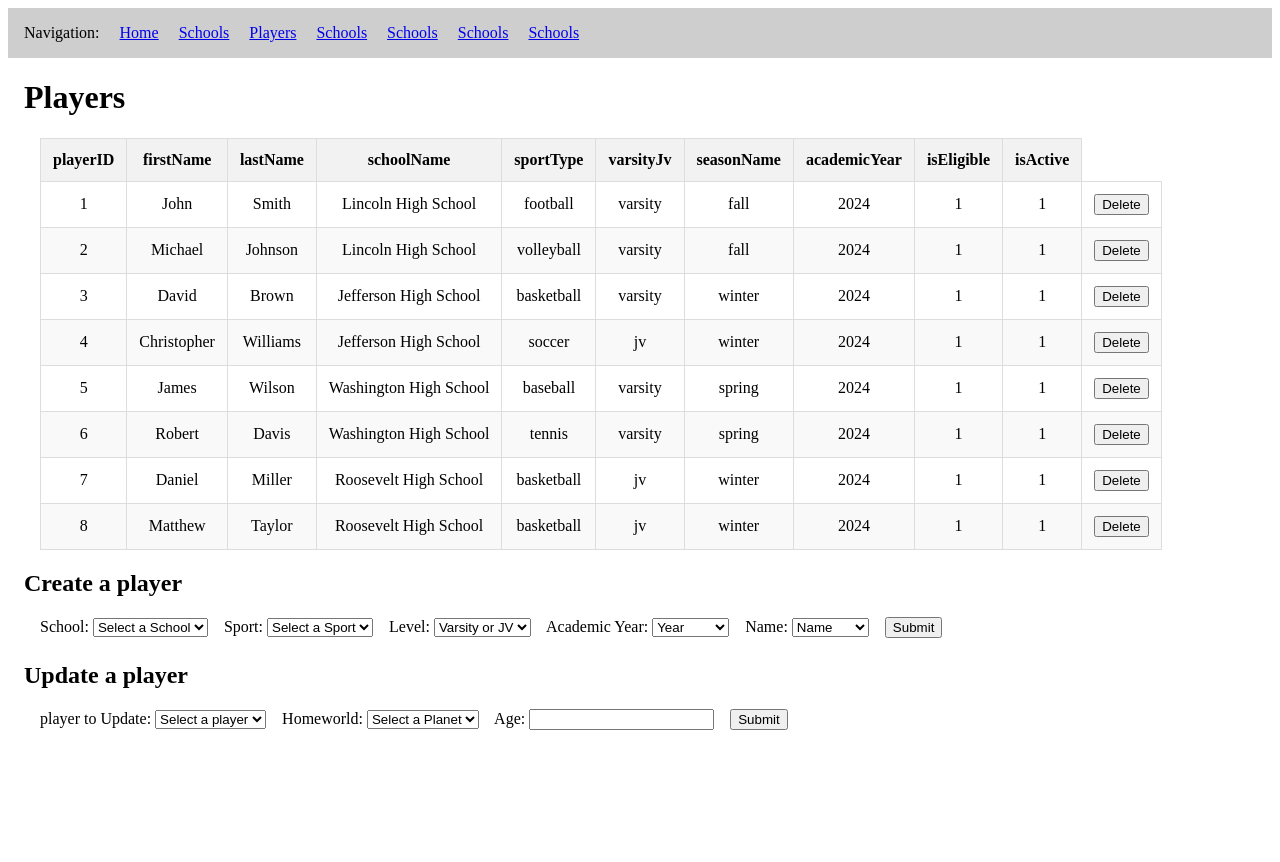
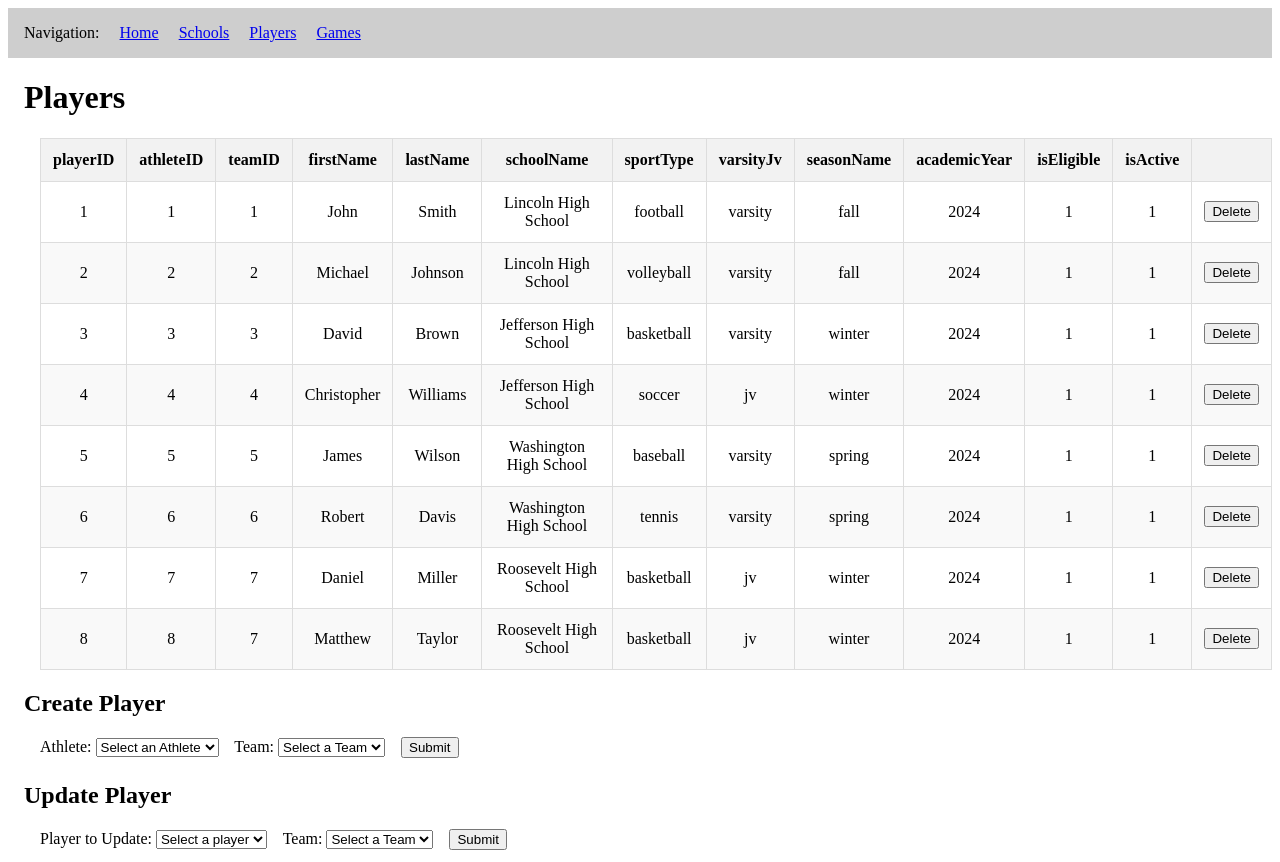
Before and after one commit to jhchen15/cs340_project, a Flask app: page /players in a window 1280 px wide. Before the commit the page ends 730 px from the top, so only its background shows below. Run offline with Flask 3, Linux system fonts and the light colour scheme; data comes from the database, SQL or seed files in the repository; data that the repository does not hold is empty; some libraries are stand-ins or nearby versions.

Commit message:
Schools, Players and Games basic CRUD UI set up

```diff
--- /dev/null
+++ b/DML.sql
@@ -0,0 +1,2 @@
+SELECT schoolID AS 'ID', name AS 'Name', address AS 'Address', phone AS 'Phone'
+FROM Schools;
--- a/app.py
+++ b/app.py
@@ -27,9 +27,7 @@ def schools():
     try:
         dbConnection = db.connectDB()  # Open our database connection
 
-        # Create and execute our queries
-        # In query1, we use a JOIN clause to display the names of the homeworlds,
-        #       instead of just ID values
+        # Retrieve list of Schools and associated info
         query = ("SELECT schoolID AS 'ID', name AS 'Name', address AS 'Address', phone AS 'Phone' "
                  "FROM Schools;")
         schools = db.query(dbConnection, query).fetchall()
@@ -54,16 +52,14 @@ def players():
     try:
         dbConnection = db.connectDB()  # Open our database connection
 
-        # Create and execute our queries
-        # In query1, we use a JOIN clause to display the names of the homeworlds,
-        #       instead of just ID values
-        query = ("SELECT p.playerID, a.firstName, a.lastName, "
+        # Retrieve list of Players with their Athlete / Team / School info
+        query1 = ("SELECT p.playerID, a.athleteID, t.teamID, a.firstName, a.lastName, "
                  "s.name AS schoolName, t.sportType, t.varsityJv, t.seasonName, "
                  "t.academicYear, a.isEligible, a.isActive "
                  "FROM Players AS p JOIN Athletes AS a ON p.athleteID = a.athleteID "
                  "JOIN Teams AS t ON p.teamID = t.teamID "
                  "JOIN Schools AS s ON s.schoolID = a.schoolID ;")
-        players = db.query(dbConnection, query).fetchall()
+        players = db.query(dbConnection, query1).fetchall()
 
         # Render schools.j2 file, and send school query results
         return render_template(
@@ -80,6 +76,46 @@ def players():
             dbConnection.close()
 
 
+@app.route("/games", methods=["GET"])
+def games():
+    try:
+        dbConnection = db.connectDB()  # Open our database connection
+
+        # Retrieve scheduled games list with associated details
+        query1 = ("SELECT g.gameID, g.homeTeamID, g.awayTeamID, "
+                  "ht.teamName AS homeTeamName, at.teamName AS awayTeamName, "
+                  "g.facilityID, s.name AS facilitySchool, f.facilityName, "
+                  "g.gameDate, g.gameTime, g.gameType, g.status "
+                  "FROM Games AS g JOIN Teams AS ht ON g.homeTeamID = ht.teamID "
+                  "JOIN Teams AS at ON g.awayTeamID = at.teamID "
+                  "JOIN Facilities AS f ON g.facilityID = f.facilityID "
+                  "JOIN Schools AS s ON s.schoolID = f.schoolID ;")
+        games = db.query(dbConnection, query1).fetchall()
+
+        # Retrieve team list with associated details
+        query2 = ("SELECT teamID, schoolID, teamName, sportType, varsityJv, seasonName, academicYear "
+                  "FROM Teams")
+        teams = db.query(dbConnection, query2).fetchall()
+
+        # Retrieve list of facilities
+        query3 = ("SELECT facilityID, schoolID, facilityName, capacity "
+                  "FROM Facilities")
+        facilities = db.query(dbConnection, query3).fetchall()
+
+        # Render games.j2 file, and send game query results
+        return render_template(
+            "games.j2", games=games, teams=teams, facilities=facilities
+        )
+
+    except Exception as e:
+        print(f"Error executing queries: {e}")
+        return "An error occurred while executing the database queries.", 500
+
+    finally:
+        # Close the DB connection, if it exists
+        if "dbConnection" in locals() and dbConnection:
+            dbConnection.close()
+
 # ########################################
 # ########## LISTENER
 
--- a/templates/main.j2
+++ b/templates/main.j2
@@ -11,10 +11,7 @@
         <a href="/">Home</a>
         <a href="/schools">Schools</a>
         <a href="/players">Players</a>
-        <a href="/schools">Schools</a>
-        <a href="/schools">Schools</a>
-        <a href="/schools">Schools</a>
-        <a href="/schools">Schools</a>
+        <a href="/games">Games</a>
     </nav>
 
     {% block content %}{% endblock %}
--- a/templates/players.j2
+++ b/templates/players.j2
@@ -11,6 +11,7 @@
             {% for key in players[0].keys() %}
             <th>{{ key }}</th>
             {% endfor %}
+            <th></th>
         </tr>
     </thead>
 
@@ -20,6 +21,8 @@
         {% for player in players %}
         <tr>
             <td>{{ player.playerID }}</td>
+            <td>{{ player.athleteID }}</td>
+            <td>{{ player.teamID }}</td>
             <td>{{ player.firstName }}</td>
             <td>{{ player.lastName }}</td>
             <td>{{ player.schoolName }}</td>
@@ -46,108 +49,107 @@
 </table>
 
 {# CREATE form #}
-<h2>Create a player</h2>
+<h2>Create Player</h2>
 <form class="cuForm" id="create_player_form">
-    {# School Name #}
-    <label for="create_player_schoolName">School: </label>
-    <select name="create_player_schoolName" id="create_player_schoolName" required>
-        <option value="NULL" selected>Select a School</option>
+
+    {# Athlete #}
+    <label for="create_player_athleteID">Athlete: </label>
+    <select name="create_player_athleteID" id="create_player_schoolathleteID" required>
+        <option value="NULL" disabled selected>Select an Athlete</option>
         <option value="NULL">&lt; None &gt;</option>
+    </select>
+
+    {# Team #}
+    <label for="create_player_teamID">Team: </label>
+    <select name="create_player_teamID" id="create_player_teamID" required>
+        <option value="NULL" disabled selected>Select a Team</option>
+        <option value="NULL">&lt; None &gt;</option>
+    </select>
+
+    {# School Name dropdown #}
+{#    <label for="create_player_schoolName">School: </label>#}
+{#    <select name="create_player_schoolName" id="create_player_schoolName" required>#}
+{#        <option value="NULL" disabled selected>Select a School</option>#}
+{#        <option value="NULL">&lt; None &gt;</option>#}
 {#        {% for school in schools %}#}
 {#        <option value="{{school['schoolID']}}" required>{{school['schoolName']}}</option>#}
 {#        {% endfor %}#}
-    </select>
-
-    {# Sport #}
-    <label for="create_player_sportType">Sport: </label>
-    <select name="create_player_sportType" id="create_player_sportType" required>
-        <option value="NULL" selected>Select a Sport</option>
-        <option value="NULL">&lt; None &gt;</option>
+{#    </select>#}
+{##}
+    {# Sport dropdown #}
+{#    <label for="create_player_sportType">Sport: </label>#}
+{#    <select name="create_player_sportType" id="create_player_sportType" required>#}
+{#        <option value="NULL" disabled selected>Select a Sport</option>#}
+{#        <option value="NULL">&lt; None &gt;</option>#}
+{#        {% for school in schools %}#}
+{#        <option value="{{school['sportType']}}" required>{{school['sportType']}}</option>#}
+{#        {% endfor %}#}
+{#    </select>#}
+{##}
+    {# Level dropdown #}
+{#    <label for="create_player_varsityJv">Level: </label>#}
+{#    <select name="create_player_varsityJv" id="create_player_varsityJv" required>#}
+{#        <option value="NULL" disabled selected>Varsity/JV</option>#}
+{#        <option value="NULL">&lt; None &gt;</option>#}
+{#        {% for school in schools %}#}
+{#        <option value="{{school['varsityJv']}}" required>{{school['varsityJv']}}</option>#}
+{#        {% endfor %}#}
+{#    </select>#}
+{##}
+    {# Year dropdown #}
+{#    <label for="create_player_academicYear">Academic Year: </label>#}
+{#    <select name="create_player_academicYear" id="create_player_academicYear" required>#}
+{#        <option value="NULL" disabled selected>Year</option>#}
+{#        <option value="NULL">&lt; None &gt;</option>#}
 {#        {% for school in schools %}#}
 {#        <option value="{{school['schoolID']}}" required>{{school['schoolName']}}</option>#}
 {#        {% endfor %}#}
-    </select>
-
-    {# Level #}
-    <label for="create_player_varsityJv">Level: </label>
-    <select name="create_player_varsityJv" id="create_player_varsityJv" required>
-        <option value="NULL" selected>Varsity or JV</option>
-        <option value="NULL">&lt; None &gt;</option>
-{#        {% for school in schools %}#}
-{#        <option value="{{school['schoolID']}}" required>{{school['schoolName']}}</option>#}
-{#        {% endfor %}#}
-    </select>
-
-    {# Year #}
-    <label for="create_player_academicYear">Academic Year: </label>
-    <select name="create_player_academicYear" id="create_player_academicYear" required>
-        <option value="NULL" selected>Year</option>
-        <option value="NULL">&lt; None &gt;</option>
-{#        {% for school in schools %}#}
-{#        <option value="{{school['schoolID']}}" required>{{school['schoolName']}}</option>#}
-{#        {% endfor %}#}
-    </select>
-
-    {# Name -- Will be a drop down displaying concat of first and last names identified by ID#}
-    <label for="create_player_playerName">Name: </label>
-    <select name="create_player_playerName" id="create_player_playerName" required>
-        <option value="NULL" selected>Name</option>
-        <option value="NULL">&lt; None &gt;</option>
-{#        {% for school in schools %}#}
-{#        <option value="{{school['schoolID']}}" required>{{school['schoolName']}}</option>#}
-{#        {% endfor %}#}
-    </select>
-
-{#    <label for="create_player_firstName">First Name: </label>#}
-{#    <input type="text" name="create_player_firstName" id="create_player_firstName" required>#}
+{#    </select>#}
 {##}
-{#    <label for="create_player_lastName">Last Name: </label>#}
-{#    <input type="text" name="create_player_lastName" id="create_player_lastName">#}
-{##}
-{#    <label for="create_player_homeworld">Homeworld: </label>#}
-{#    <select name="create_player_homeworld" id="create_player_homeworld" required>#}
-{#        <option value="NULL" selected>Select a Planet</option>#}
+    {# Athlete Name #}
+{#    <label for="create_player_playerName">Name: </label>#}
+{#    <select name="create_player_playerName" id="create_player_playerName" required>#}
+{#        <option value="NULL" disabled selected>Name</option>#}
 {#        <option value="NULL">&lt; None &gt;</option>#}
-{#        {% for homeworld in homeworlds %}#}
-{#        <option value="{{homeworld['id']}}" required>{{homeworld['name']}}</option>#}
+{#        {% for athlete in athletes %}#}
+{#        <option value="{{athlete['athleteID']}}" required>{{athlete['lastName']}}, {{athlete['firstName']}}</option>#}
 {#        {% endfor %}#}
 {#    </select>#}
-{##}
-{#    <label for="create_player_age">Age: </label>#}
-{#    <input type="number" name="create_player_age" id="create_player_age" min="0">#}
 
     <input type="submit">
 </form>
 
 {# UPDATE form #}
-<h2>Update a player</h2>
+<h2>Update Player</h2>
 <form class="cuForm" id="update_player_form">
-    <label for="update_playerID">player to Update: </label>
+
+    <label for="update_playerID">Player to Update: </label>
     <select name="update_playerID" id="update_playerID" required>
         <option value="" disabled selected>Select a player</option>
-        {% for player in people %}
-        <option value="{{player['id']}}" required>
-            {{player['id']}}
-            -
-            {{player['firstName']}}
-            {{player['lastName']}}
-        </option>
-        {% endfor %}
+{#        {% for player in people %}#}
+{#        <option value="{{player['id']}}" required>#}
+{#            {{player['id']}}#}
+{#            -#}
+{#            {{player['firstName']}}#}
+{#            {{player['lastName']}}#}
+{#        </option>#}
+{#        {% endfor %}#}
     </select>
 
-    <label for="update_player_homeworld">Homeworld: </label>
-    <select name="update_player_homeworld" id="update_player_homeworld" required>
-        <option value="NULL" selected>Select a Planet</option>
+    <label for="update_player_teamID">Team: </label>
+    <select name="update_player_teamID" id="update_player_teamID" required>
+        <option value="NULL" disabled selected>Select a Team</option>
         <option value="NULL">&lt; None &gt;</option>
-        {% for homeworld in homeworlds %}
-        <option value="{{homeworld['id']}}" required>
-            {{homeworld['name']}}
-        </option>
-        {% endfor %}
+{#        {% for team in teams %}#}
+{#        <option value="{{team['teamID']}}" required>#}
+{#            {{team['teamID']}}#}
+{#            {{team['schoolID']}}#}
+{#            {{team['sportType']}}#}
+{#            {{team['varsityJv']}}#}
+{#            {{team['academicYear']}}#}
+{#        </option>#}
+{#        {% endfor %}#}
     </select>
-
-    <label for="update_player_age">Age: </label>
-    <input type="number" name="update_player_age" id="update_player_age" min="0">
 
     <input type="submit">
 </form>
```
Also changed, not shown: templates/games.j2 (+140 -44 lines).
